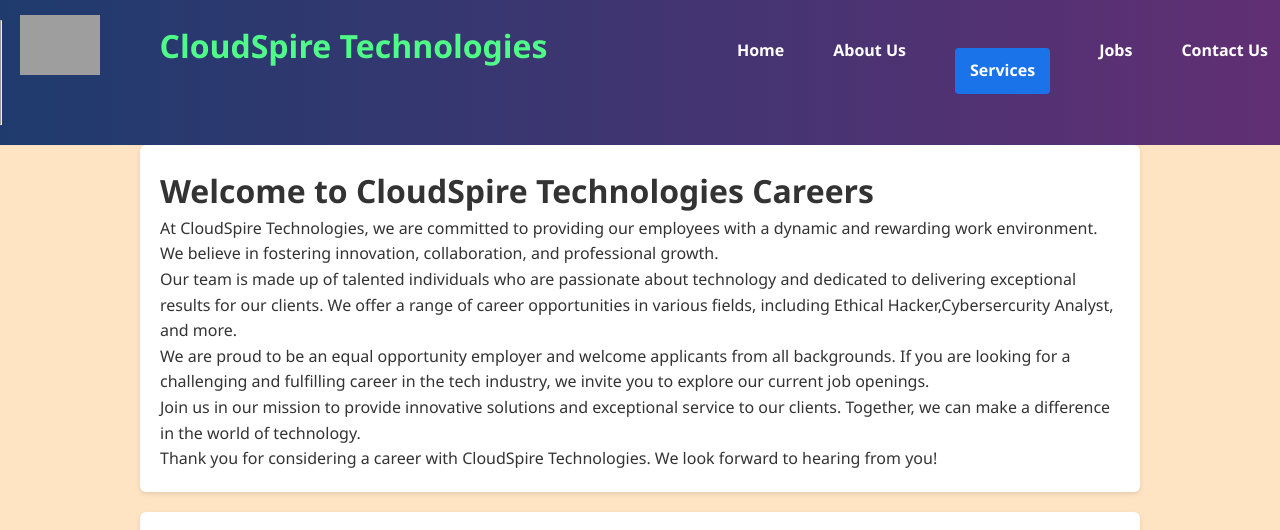
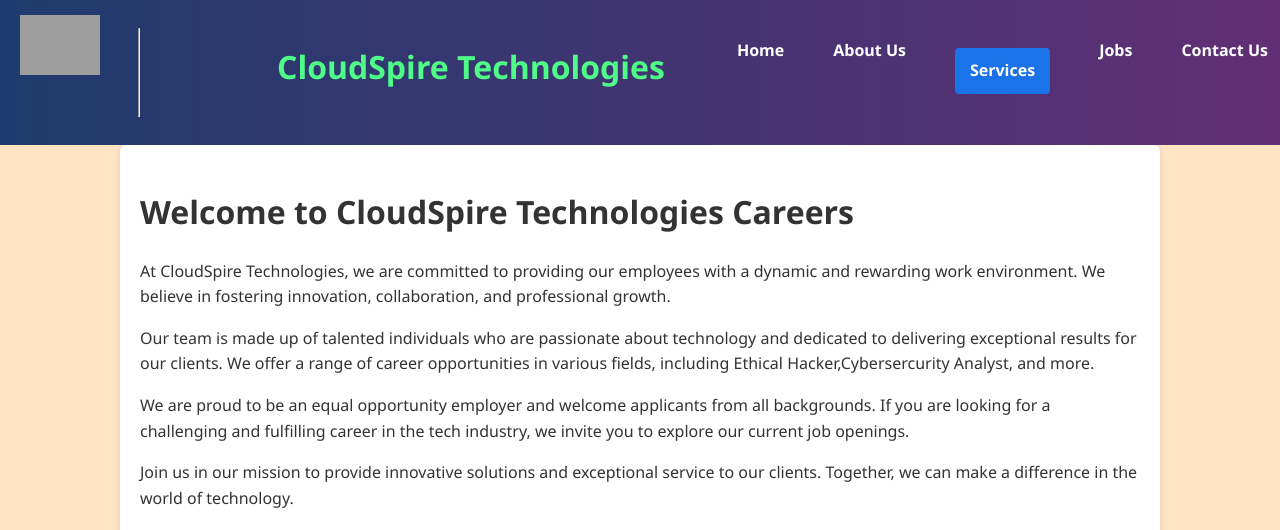
Before and after one commit to Infinite-Loops04/Project02, a PHP site: page /jobs.html in a window 1280 px wide. Shown: the top 530 px of the page. Run offline with PHP 8.4, Linux system fonts and the light colour scheme; grey boxes are pictures that could not be loaded.

Commit message:
i think this is final change

```diff
--- a/styles/Project1.css
+++ b/styles/Project1.css
@@ -105,13 +105,6 @@ header{
     background: linear-gradient(90deg, #1f3b6e, #612f74);
 }
 
-* {
-    margin: 0;
-    padding: 0;
-    box-sizing: border-box;
-}
-
-/* Base styles */
 body {
     font-family: 'Segoe UI', Tahoma, Geneva, Verdana, sans-serif;
     line-height: 1.6;
```
